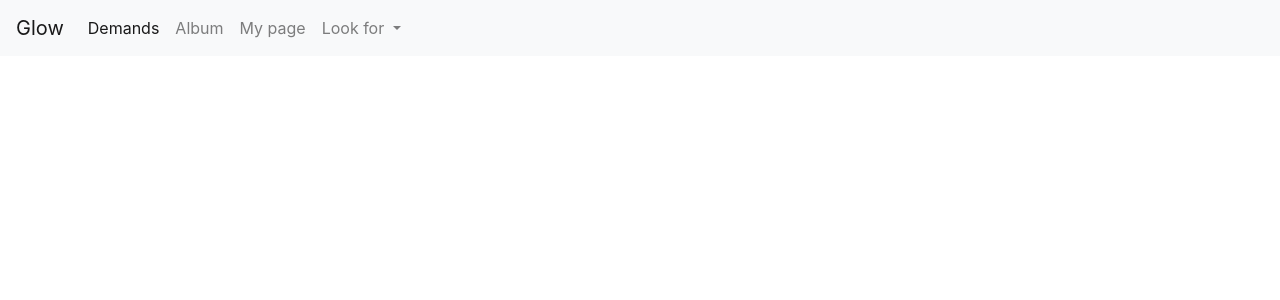
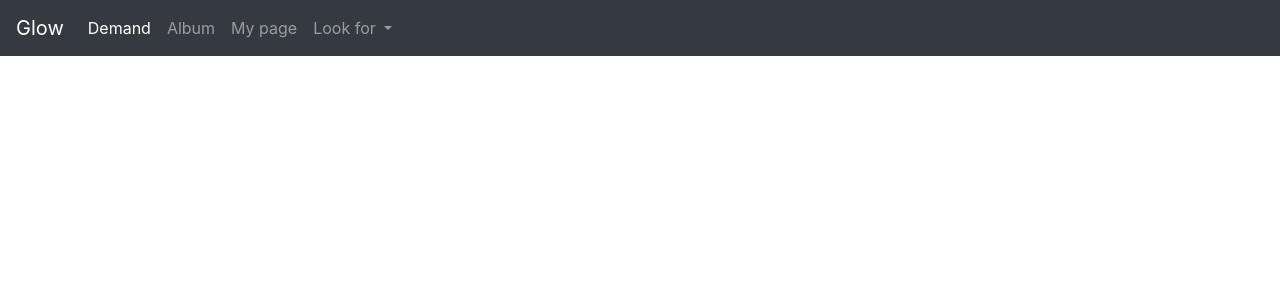
Before and after one commit to Tyromancer/Glow, a Flask app: template app/templates/demand.html in a window 1280 px wide. Shown: the top 300 px of the page. Run offline with Flask 2, Linux system fonts and the light colour scheme; the template is opened without the code that fills it, so the values that code supplies are empty; some libraries are stand-ins or nearby versions.

Commit message:
demand page list formatting

```diff
--- a/app/templates/base.html
+++ b/app/templates/base.html
@@ -6,7 +6,7 @@
 	<body>
 		<div class="page">
 			{% block head %}
-				<nav class="navbar navbar-expand-lg navbar-light bg-light">
+				<nav class="navbar navbar-expand-lg navbar-dark bg-dark">
 					<a class="navbar-brand" href="#">Glow</a>
 					<button class="navbar-toggler" type="button" data-toggle="collapse" data-target="#navbarNavDropdown" aria-controls="navbarNavDropdown" aria-expanded="false" aria-label="Toggle navigation">
 						<span class="navbar-toggler-icon"></span>
@@ -14,7 +14,7 @@
 					<div class="collapse navbar-collapse" id="navbarNavDropdown">
 						<ul class="navbar-nav">
 							<li class="nav-item active">
-								<a class="nav-link" href="#">Demands <span class="sr-only">(current)</span></a>
+								<a class="nav-link" href="#">Demand<span class="sr-only">(current)</span></a>
 							</li>
 							<li class="nav-item">
 								<a class="nav-link" href="#">Album</a>
--- a/app/templates/demand.html
+++ b/app/templates/demand.html
@@ -11,11 +11,13 @@
 			{% extends "base.html" %}
 
 			{% block main %}
-				<div class="btn-group-vertical">
+				<div class="row">
+		  		<div class="col-3">
+						<div class="list-group">
 						{% for state, city in cities.items() %}
-					<button type="button" class="btn btn-info" data-toggle="modal" data-target="[name='{{ state }}']">
+						<a href="#" class="list-group-item list-group-item-action" data-toggle="modal" data-target="[name='{{ state }}']">
 							{{ state }}
-					</button>
+						</a>
 
 							<div class="modal fade cityModal" name="{{ state }}" tabindex="-1" role="dialog"  aria-labelledby="cityModalLabel" aria-hidden="true">
 							  <div class="modal-dialog" role="document">
@@ -48,6 +50,8 @@
 							</div>
 						{% endfor %}
 						</div>
+					</div>
+				</div>
 			{% endblock %}
 			<!-- {{ demands }} -->
     </div>
```
Lines whose indentation alone changed are shown as unchanged.
